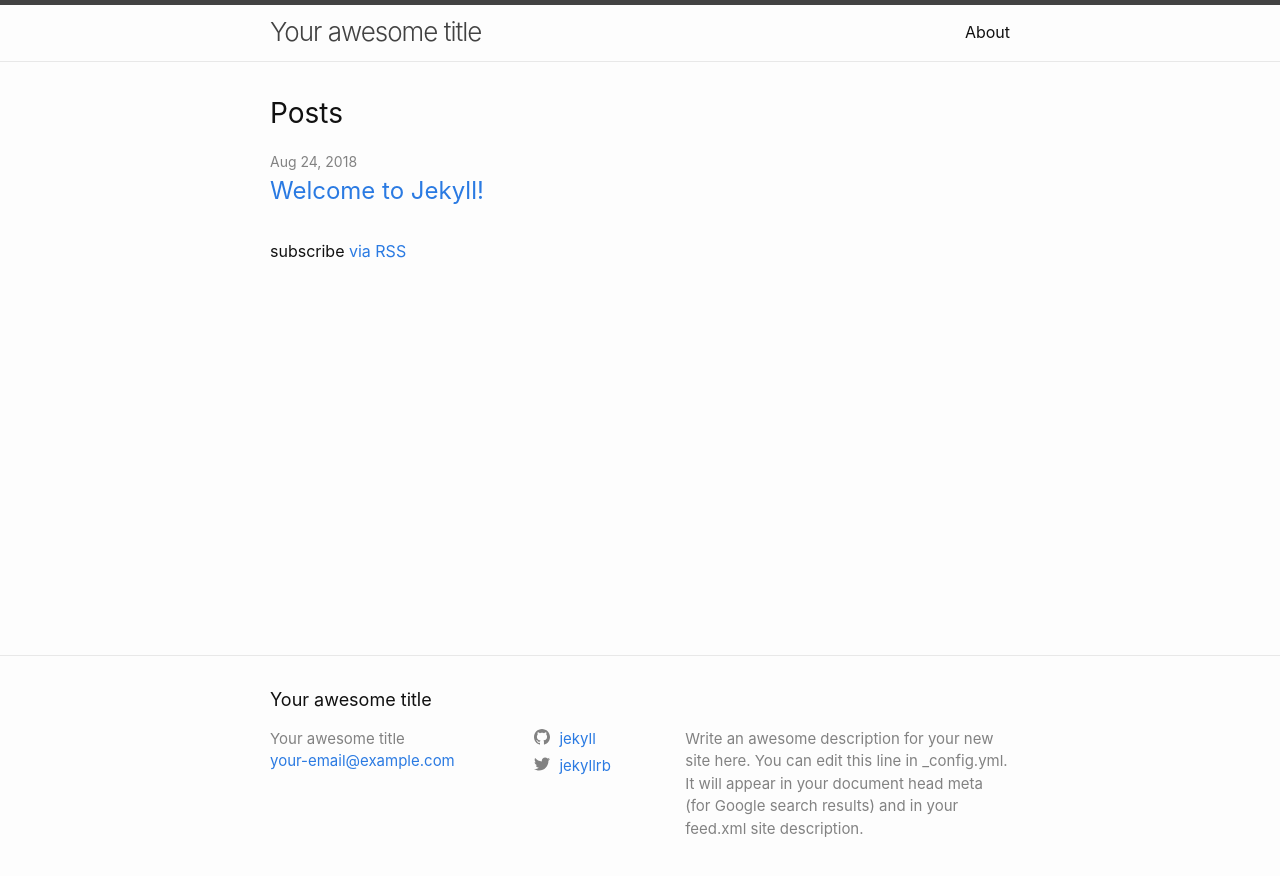
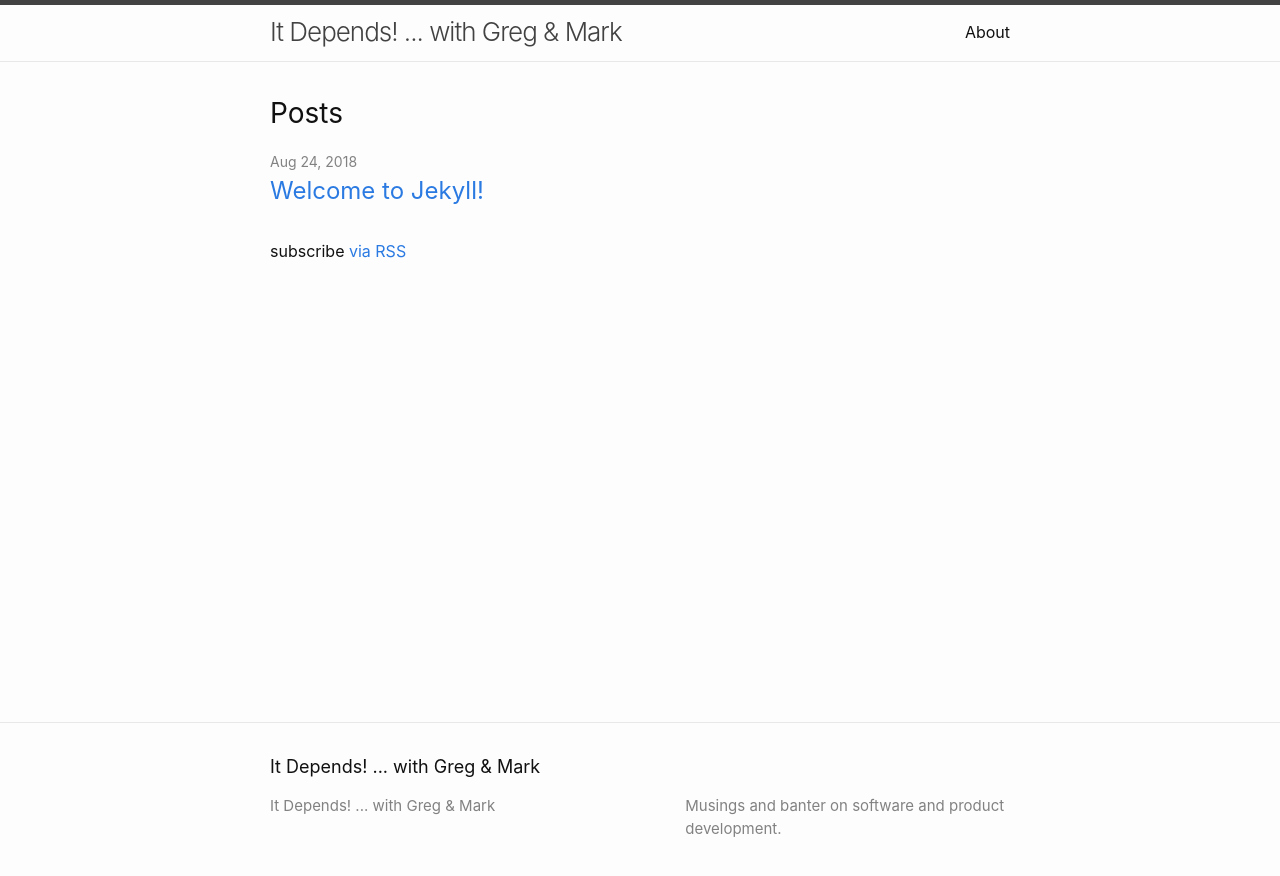
Before and after one commit to hepto/bitpicking, a Jekyll site: the page built from index.md, in a window 1280 px wide. Shown: the top 876 px of the page. Built offline with Jekyll 4.4.1, drawn with Linux system fonts in a browser that asks for light colours.

Commit message:
Sorting out the title and metadata

```diff
--- a/_config.yml
+++ b/_config.yml
@@ -13,16 +13,13 @@
 # you will see them accessed via {{ site.title }}, {{ site.email }}, and so on.
 # You can create any custom variable you would like, and they will be accessible
 # in the templates via {{ site.myvariable }}.
-title: Your awesome title
-email: your-email@example.com
-description: >- # this means to ignore newlines until "baseurl:"
-  Write an awesome description for your new site here. You can edit this
-  line in _config.yml. It will appear in your document head meta (for
-  Google search results) and in your feed.xml site description.
-baseurl: "" # the subpath of your site, e.g. /blog
-url: "" # the base hostname & protocol for your site, e.g. http://example.com
-twitter_username: jekyllrb
-github_username:  jekyll
+title: It Depends! ... with Greg & Mark
+# email: your-email@example.com
+description: Musings and banter on software and product development.
+# baseurl: "" # the subpath of your site, e.g. /blog
+url: "https://itdepends.withgregandmark.com" # the base hostname & protocol for your site, e.g. http://example.com
+# twitter_username: jekyllrb
+# github_username:  jekyll
 
 # Build settings
 markdown: kramdown
```
